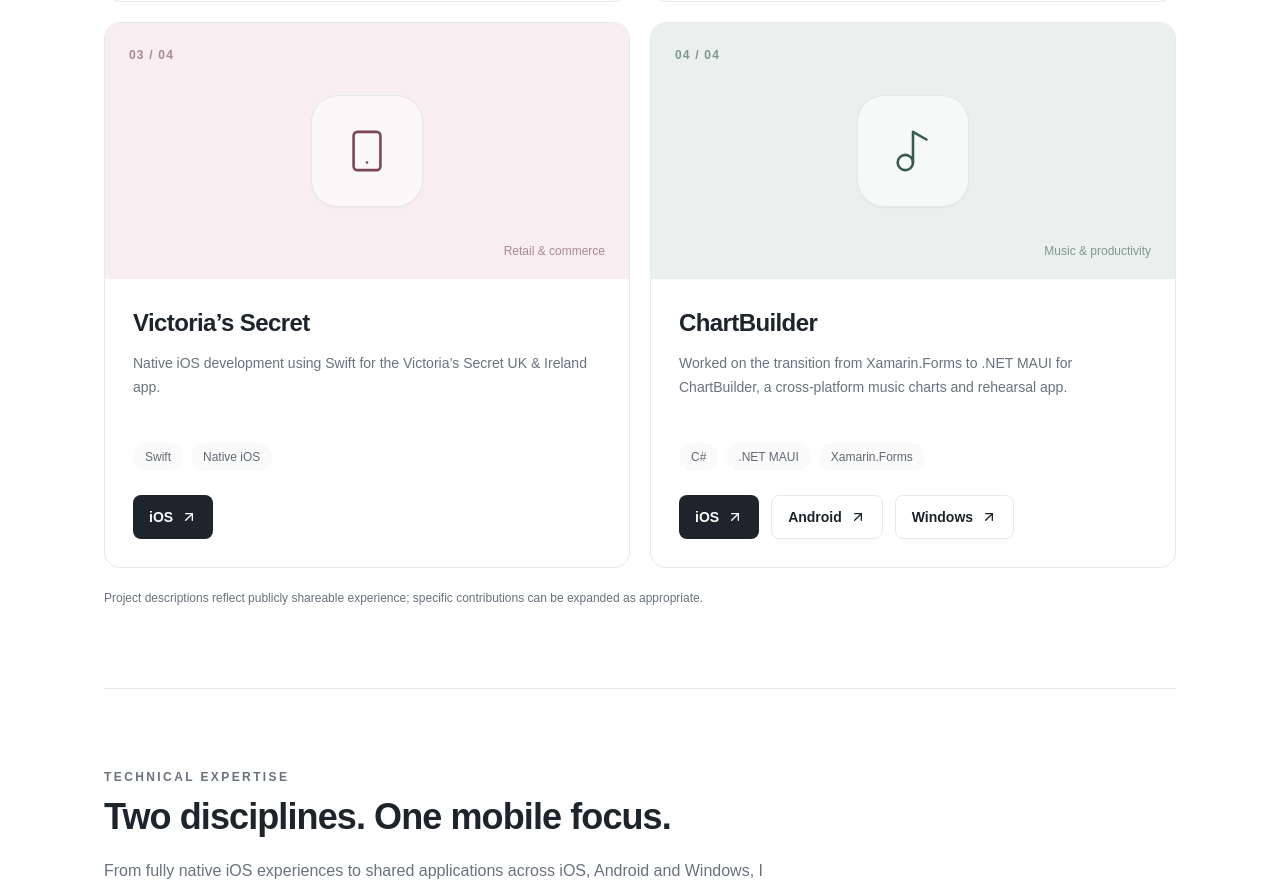
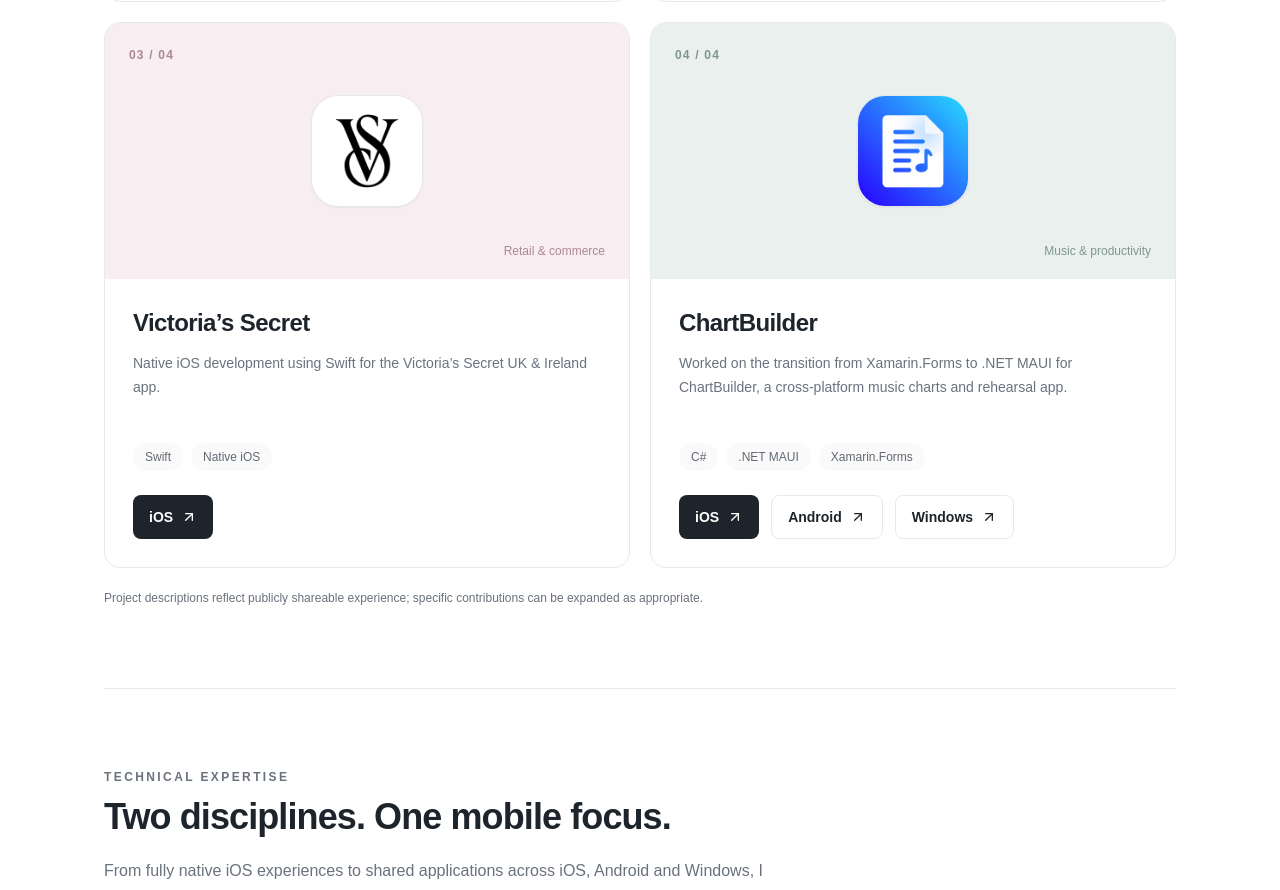
Before and after one commit to Taofeek-Allison/Taofeek-Allison.github.io, a Next.js app: page / in a window 1280 px wide. Shown: the part 1527-2417 px from the top of the page. Built offline with nearby package versions, Linux system fonts and the light colour scheme.

Commit message:
Use official Victoria Secret and ChartBuilder app logos

```diff
--- a/app/page.tsx
+++ b/app/page.tsx
@@ -1,4 +1,4 @@
-import { ArrowDownRight, ArrowUpRight, Github, Mail, Smartphone, Music2, ShoppingBag } from 'lucide-react';
+import { ArrowDownRight, ArrowUpRight, Github, Mail, ShoppingBag } from 'lucide-react';
 
 const profile = {
   name: 'Taofeek Allison',
@@ -27,7 +27,7 @@ const projects = [
     number: '03', name: "Victoria’s Secret", category: 'Retail & commerce',
     summary: 'Native iOS development using Swift for the Victoria’s Secret UK & Ireland app.',
     role: 'Mobile app portfolio', tech: ['Swift', 'Native iOS'],
-    icon: Smartphone, initials: 'VS', tone: 'bg-[#f8edf1] text-[#7b455c]',
+    icon: ShoppingBag, logo: '/victorias-secret.jpg', initials: 'VS', tone: 'bg-[#f8edf1] text-[#7b455c]',
     iosUrl: 'https://apps.apple.com/gb/app/victorias-secret-uk-ireland/id1584656006',
     androidUrl: null,
   },
@@ -35,7 +35,7 @@ const projects = [
     number: '04', name: 'ChartBuilder', category: 'Music & productivity',
     summary: 'Worked on the transition from Xamarin.Forms to .NET MAUI for ChartBuilder, a cross-platform music charts and rehearsal app.',
     role: 'Cross-platform engineering', tech: ['C#', '.NET MAUI', 'Xamarin.Forms'],
-    icon: Music2, initials: 'CB', tone: 'bg-[#eaf0ed] text-[#385b50]',
+    icon: ShoppingBag, logo: '/chartbuilder.jpg', initials: 'CB', tone: 'bg-[#eaf0ed] text-[#385b50]',
     iosUrl: 'https://apps.apple.com/gb/app/multitracks-com-chartbuilder/id1208264687',
     androidUrl: 'https://play.google.com/store/apps/details?id=com.multitracks.chartbuilder',
     windowsUrl: 'https://apps.microsoft.com/detail/9n273hxg574z',
@@ -84,7 +84,7 @@ export default function Home() {
                 <div className={`relative flex h-56 items-center justify-center sm:h-64 ${project.tone}`}>
                   <span className="absolute left-6 top-6 text-xs font-semibold tracking-widest opacity-60">{project.number} / 04</span>
                   <div className="flex h-28 w-28 items-center justify-center rounded-[1.7rem] border border-current/10 bg-white/65 shadow-sm">
-                    {project.name === 'NEXT' || project.name === 'Reiss' ? <span className="text-2xl font-bold tracking-tight">{project.initials}</span> : <Icon size={46} strokeWidth={1.35} />}
+                    {'logo' in project ? <img src={project.logo} alt={`${project.name} app logo`} width={112} height={112} className="h-full w-full rounded-[1.7rem] object-cover" /> : project.name === 'NEXT' || project.name === 'Reiss' ? <span className="text-2xl font-bold tracking-tight">{project.initials}</span> : <Icon size={46} strokeWidth={1.35} />}
                   </div>
                   <span className="absolute bottom-5 right-6 text-xs font-medium opacity-60">{project.category}</span>
                 </div>
```
Also changed, not shown: public/chartbuilder.jpg (added), public/victorias-secret.jpg (added).
